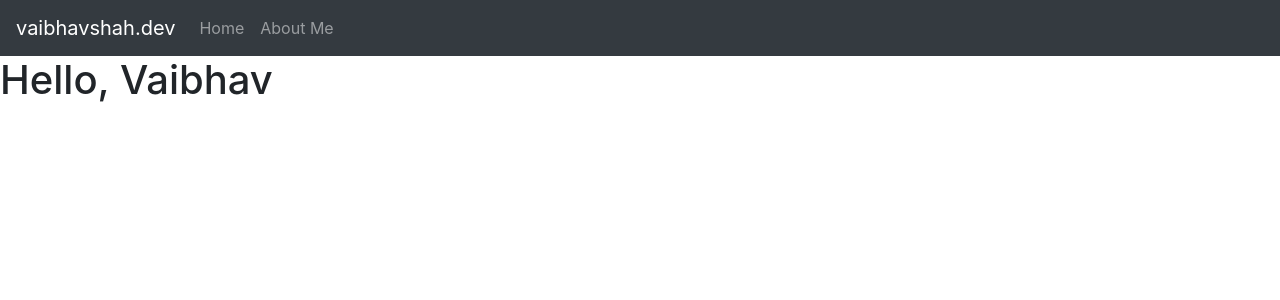
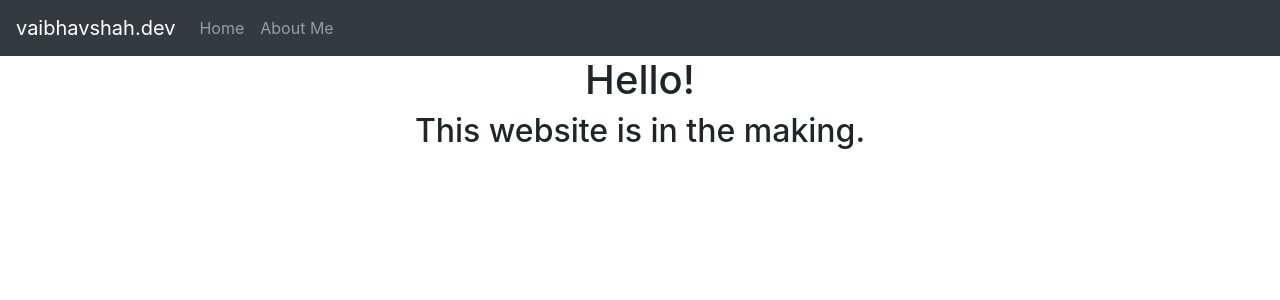
Before and after one commit to vaibhavshah96/vaibhavshahdevapp, a React (Create React App) app: page / in a window 1280 px wide. Shown: the top 300 px of the page. Built offline with nearby package versions, Linux system fonts and the light colour scheme.

Commit message:
added taxt : in the making

```diff
--- a/public/index.html
+++ b/public/index.html
@@ -24,6 +24,7 @@
       work correctly both with client-side routing and a non-root public URL.
       Learn how to configure a non-root public URL by running `npm run build`.
     -->
+
     <title>React App</title>
   </head>
   <body>
--- a/src/App.js
+++ b/src/App.js
@@ -1,9 +1,8 @@
 import React from "react";
-import { BrowserRouter as Router, Switch, Route, Link } from "react-router-dom";
+import { BrowserRouter as Router, Switch, Route } from "react-router-dom";
 import "./App.css";
 import Home from "./Home";
 import Aboutme from "./Aboutme";
-import Navigation from "./Navigation";
 
 function App() {
   return (
--- a/src/Home.jsx
+++ b/src/Home.jsx
@@ -7,7 +7,27 @@ function Home() {
     <div>
       <Navigation />
 
-      <h1>Hello, Vaibhav</h1>
+      <p>
+        <div
+          style={{
+            display: "flex",
+            justifyContent: "center",
+            alignItems: "center",
+            height: "100%",
+          }}
+        >
+          <h1>Hello!</h1>
+        </div>
+        <div
+          style={{
+            display: "flex",
+            justifyContent: "center",
+            alignItems: "center",
+          }}
+        >
+          <h2>This website is in the making.</h2>
+        </div>
+      </p>
     </div>
   );
 }
```
Also changed, not shown: src/Navigation.jsx (+1 -8 lines), 1 other file (tests, documents, lock files or other folders).
